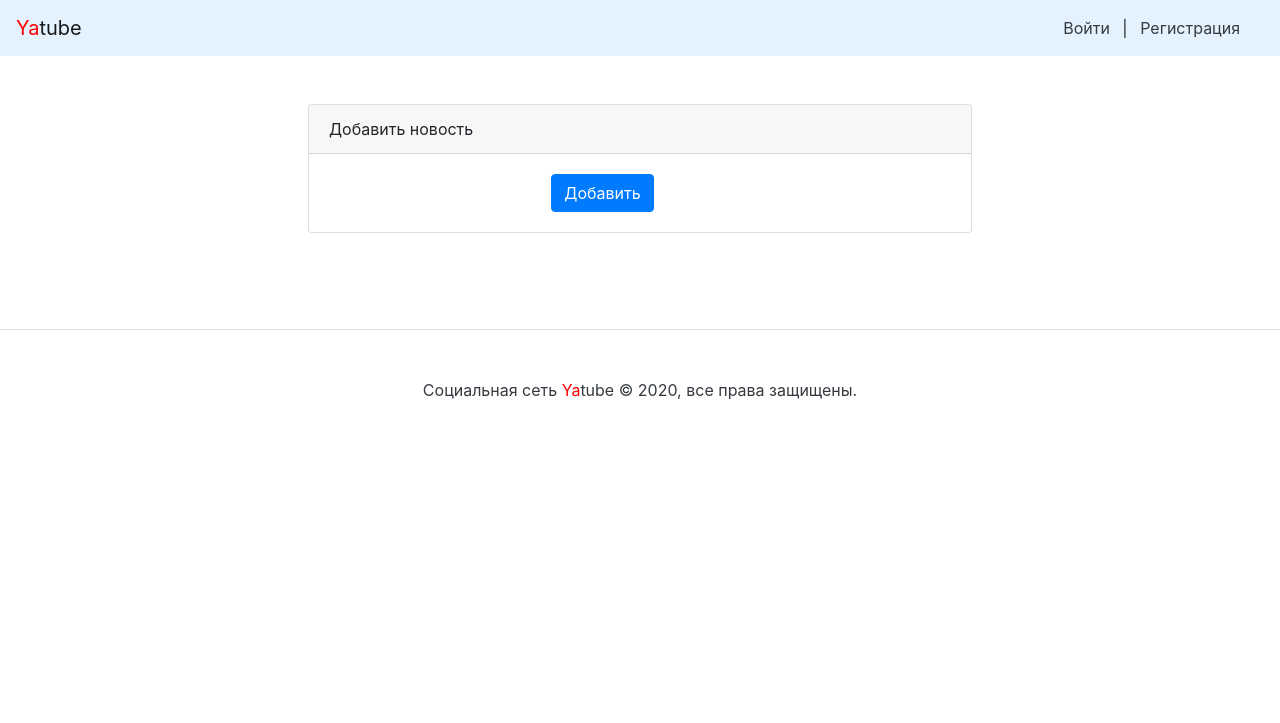
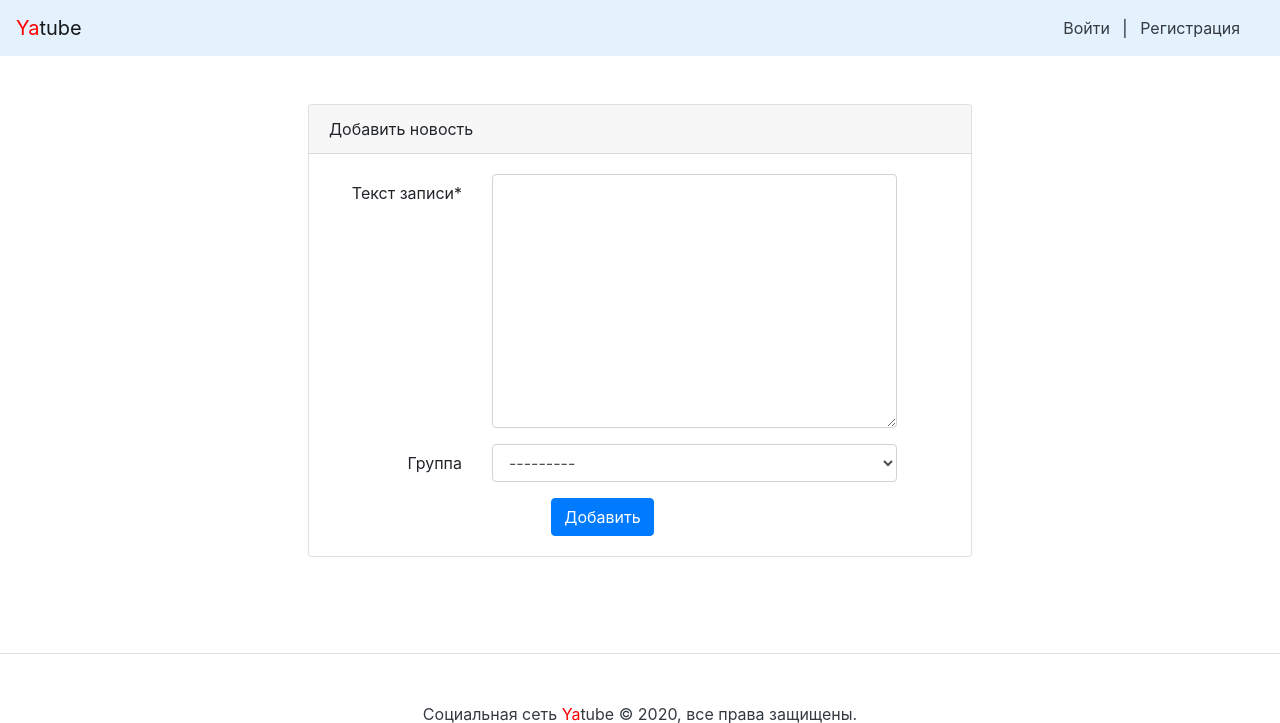
Before and after one commit to xplanet95/yatube, a Django app: page /new/ in a window 1280 px wide. Shown: the top 723 px of the page. Run offline with Django 3.2, Linux system fonts and the light colour scheme; data comes from the database, SQL or seed files in the repository; both versions use the stored data as it was after the commit; some libraries are stand-ins or nearby versions.

Commit message:
h2 complite

```diff
--- a/yatube/posts/forms.py
+++ b/yatube/posts/forms.py
@@ -2,13 +2,13 @@ from django import forms
 from .models import Post
 
 
-class PostForm(forms.Form):
+class PostForm(forms.ModelForm):
     class Meta:
         model = Post
         # fields = '__all__'
         fields = ['text', 'group']
         widgets = {
-            'text': forms.TextInput(),
+            'text': forms.Textarea(),
             'group': forms.Select(),
         }
             # attrs = {'class': 'form-control'}
--- a/yatube/posts/models.py
+++ b/yatube/posts/models.py
@@ -14,15 +14,15 @@ class Group(models.Model):
 
 
 class Post(models.Model):
-    text = models.TextField()
+    text = models.TextField(verbose_name='Текст записи')
     pub_date = models.DateTimeField("date published", auto_now_add=True)
     author = models.ForeignKey(User, on_delete=models.CASCADE, related_name="posts")
     group = models.ForeignKey(Group, on_delete=models.SET_NULL, related_name="posts",
-                              blank=True, null=True)
+                              blank=True, null=True, verbose_name='Группа')
 
     def __str__(self):
         return self.text
 
 
 class Meta:
-    ordering = ['-pub_date']
+    ordering = ['pub_date']
--- a/yatube/posts/urls.py
+++ b/yatube/posts/urls.py
@@ -6,4 +6,5 @@ urlpatterns = [
     path("", views.index, name="index"),
     path("group/<str:slug>/", views.group_posts),
     path("new/", views.new_post, name='new_post'),
+    # path('new/', views.CreateNewPost.as_view(), name='new_post'),
 ]
--- a/yatube/posts/views.py
+++ b/yatube/posts/views.py
@@ -1,7 +1,8 @@
 from django.shortcuts import render,redirect , get_object_or_404
 from .models import Post, Group
 from .forms import PostForm
-
+# from django.views.generic import CreateView
+# from django.urls import reverse_lazy
 
 def index(request):
     latest = Post.objects.all()[:11]
@@ -23,14 +24,20 @@ def group_posts(request, slug):
     return render(request, "group.html", context)
 
 
+# class CreateNewPost(CreateView):
+#     form_class = PostForm
+#     template_name = 'new.html'
+#     success_url = reverse_lazy('index')
+
 def new_post(request):
     if request.method == 'POST':
         form = PostForm(request.POST)
         if form.is_valid():
-            author = request.user
-            text = form.cleaned_data['text']
-            group = form.cleaned_data['group']
-            Post.objects.create(author, text, group)
+            Post.objects.create(
+                text=form.cleaned_data['text'],
+                author=request.user,
+                group=form.cleaned_data['group']
+            )
             return redirect('index')
     else:
         form = PostForm()
--- a/yatube/templates/new.html
+++ b/yatube/templates/new.html
@@ -18,10 +18,10 @@
                 <form method="post" action="{% url 'new_post' %}">
                     {% csrf_token %}
 
-                    {% for field in form. %}
+                    {% for field in form %}
                         <div class="form-group row" aria-required={% if field.field.required %}'true'{% else %}'false'{% endif %}>
-                    <label for="{{ field.id_for_label }}" class="col-md-4 col-form-label text-md-right">{{ field.label }}{% if field.field.required %}<span class="required">*</span>{% endif %}</label>
-                    <div class="col-md-6">
+                                <label for="{{ field.id_for_label }}" class="col-md-3 col-form-label text-md-right">{{ field.label }}{% if field.field.required %}<span class="required">*</span>{% endif %}</label>
+                                <div class="col-md-8">
 
                                     {# подключаем фильтр и указываем класс #}
                                     {{ field|addclass:"form-control" }}
```
Also changed, not shown: yatube/db.sqlite3. Lines whose indentation alone changed are shown as unchanged.
